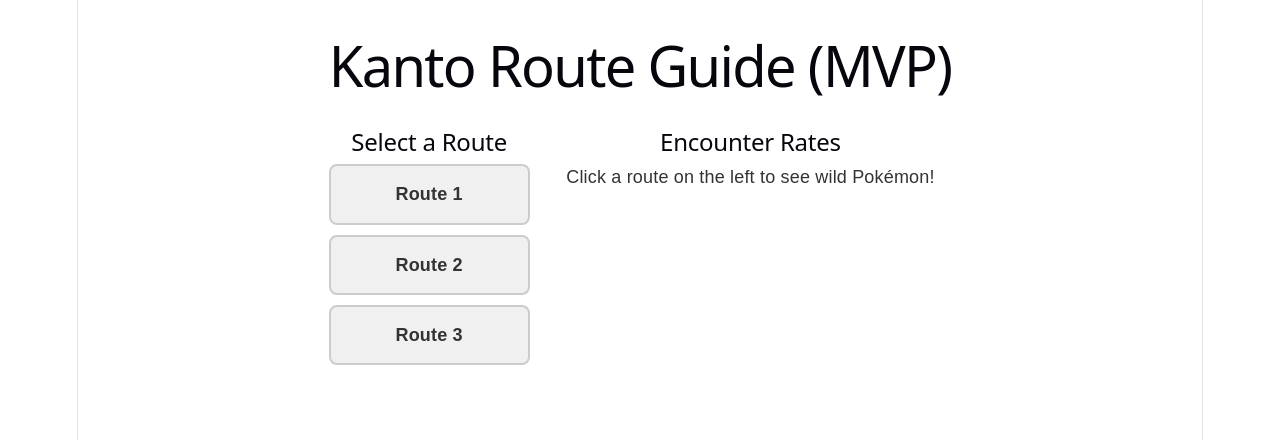
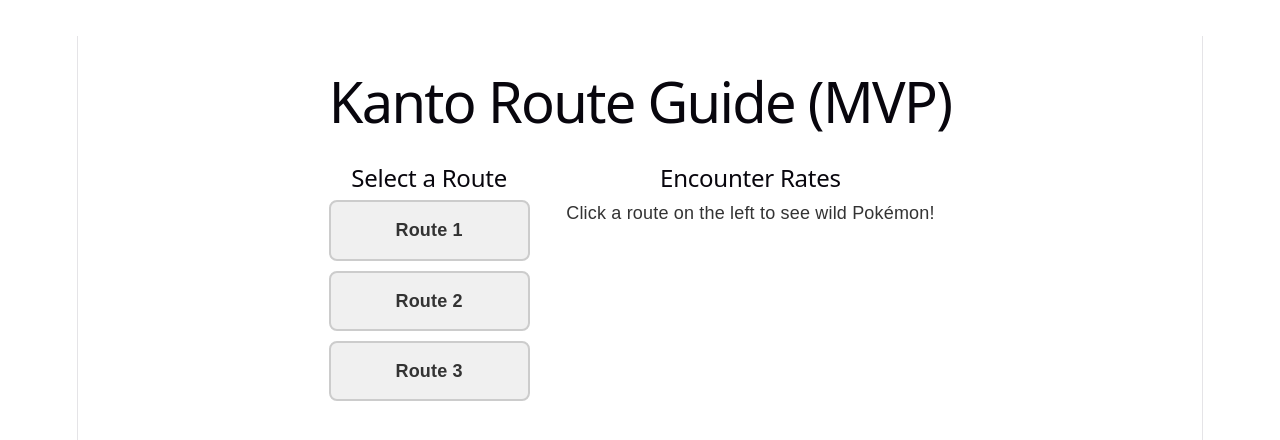
Before and after one commit to Sethmooo/Pokeroute, a React (Vite) app: page / in a window 1280 px wide. Shown: the top 440 px of the page. Built offline with nearby package versions, Linux system fonts and the light colour scheme.

Commit message:
testing the CSS

```diff
--- a/src/App.css
+++ b/src/App.css
@@ -10,6 +10,15 @@
   text-align: center;
   margin-bottom: 50px;
   white-space: nowrap;
+}
+
+
+body {
+  background-color: #ffffff;
+  color: #213547;
+  font-family: system-ui, sans-serif;
+  margin: 0;
+  padding: 2rem;
 }
 
 .dashboard-grid{
--- a/src/index.css
+++ b/src/index.css
@@ -51,7 +51,11 @@
 }
 
 body {
+  background-color: #ffffff;
+  color: #213547;
+  font-family: system-ui, sans-serif;
   margin: 0;
+  padding: 2rem;
 }
 
 #root {
```
